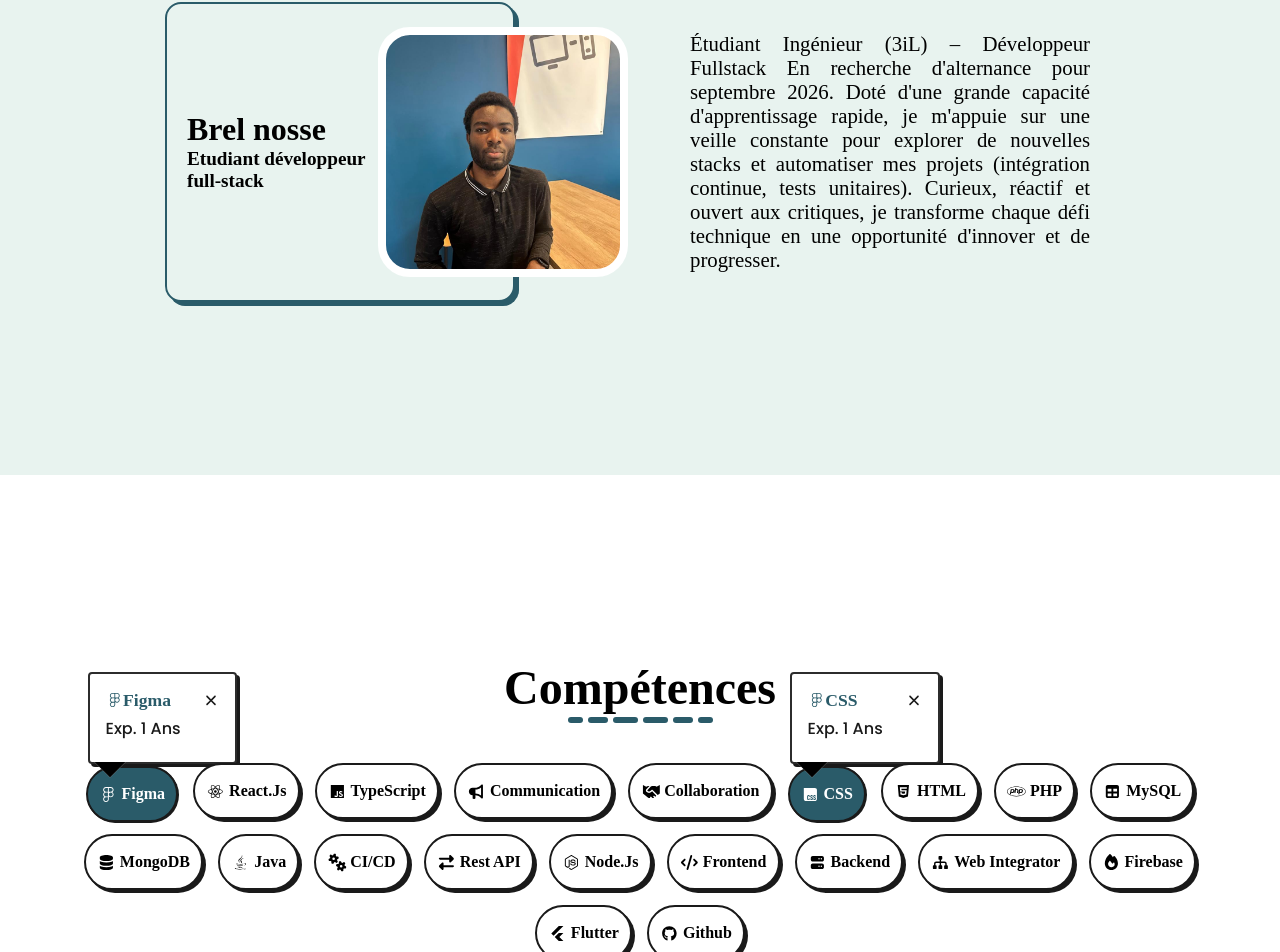
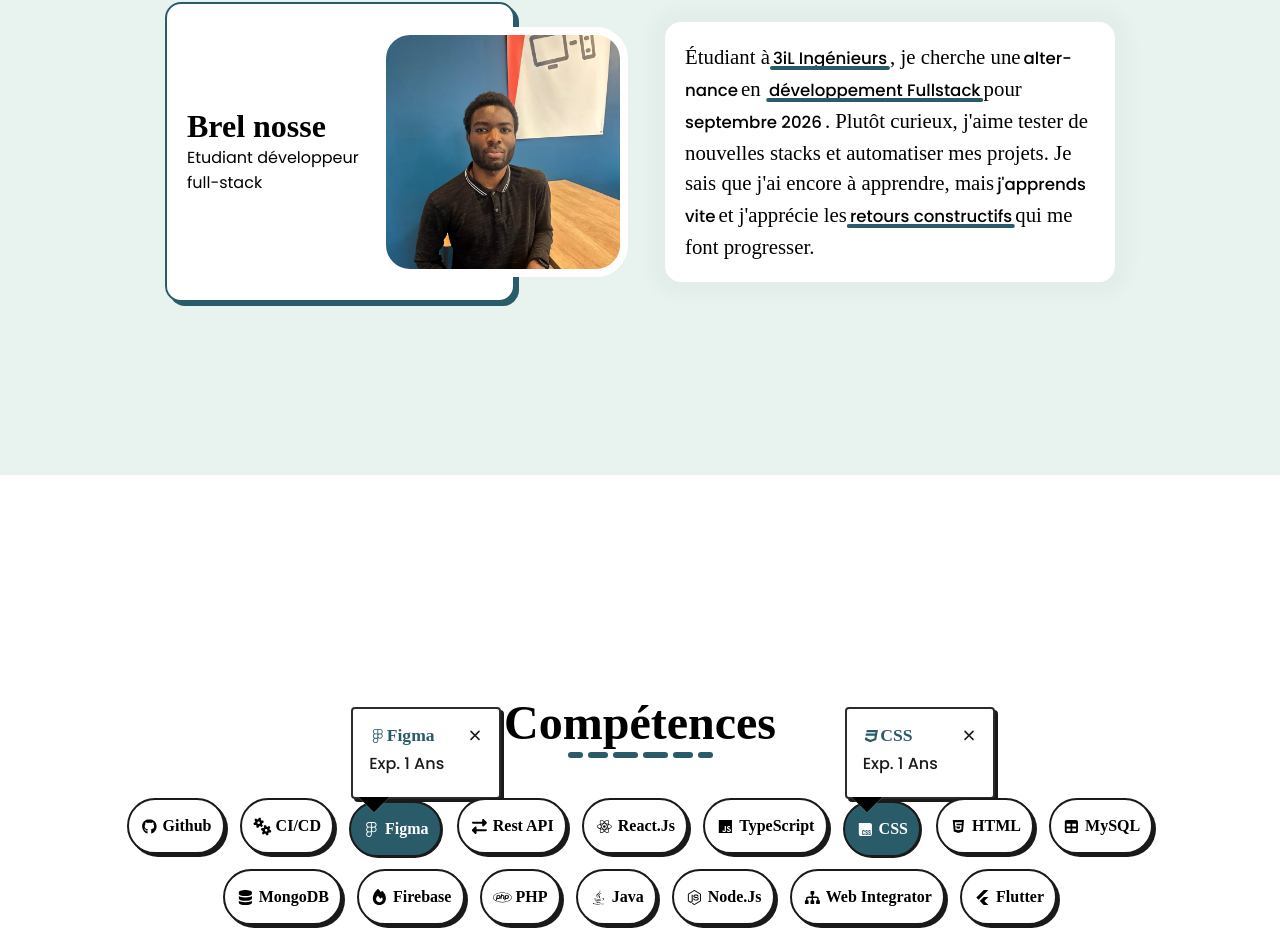
Before and after one commit to brelnosse/portofolio, a React (Create React App) app: page / in a window 1280 px wide. Shown: the part 1739-2691 px from the top of the page. Built offline with nearby package versions, Linux system fonts and the light colour scheme; a web font is replaced by a local one.

Commit message:
ui: about section interface

```diff
--- a/src/assets/style/about.css
+++ b/src/assets/style/about.css
@@ -17,7 +17,7 @@
     background-color: transparent;
 }
 .profileCaption{
-    background-color: var(--bg-color);
+    background-color: var(--white);
     padding: 20px 10px;
     height: 300px;
     width: 350px;
@@ -39,6 +39,11 @@
 .profileCaption .pc-description{
     padding: 20px 10px;
 }
+.profileCaption .pc-description h4{
+    font-family: 'Poppins';
+    font-weight: 400;
+    font-size: 1em;
+}
 .pc-img{
     width: var(--width);
     height: var(--height);
@@ -51,9 +56,32 @@
 }
 .profileDescription{
     font-size: 1.3em;
-    max-width: 450px;
+    width: 450px;
     padding: 0px 25px;
-    text-align: justify;
+    background-color: white;
+    padding: 20px;
+    box-shadow: 0px 0px 16px 16px #00000006;
+    border-radius: 16px;
+    line-height: 30px;
+    hyphens: auto;
+}
+.profileDescription span{
+    font-family: 'poppins';
+    padding: 0px 3px;
+    font-size: 0.8em;
+    font-weight: 500;
+    position: relative;
+}
+.profileDescription span::before{
+    content: '';
+    position: absolute;
+    height: 4px;
+    width: 100%;
+    left: 50%;
+    bottom: 0px;
+    background-color: var(--primary-color);
+    transform: translateX(-50%);
+    border-radius: 8px;
 }
 @media screen and (max-width: 1110px) {
     .aboutContainer{
@@ -93,7 +121,7 @@
     }
     .profileDescription{
         text-align: center;
-        max-width: 100%;
+        max-width: 95%;
     }
 }
 @media screen and (max-width: 560px) {
--- a/src/assets/style/experience.css
+++ b/src/assets/style/experience.css
@@ -42,8 +42,14 @@
     padding-left: 12px;
     margin-bottom: 5px;
     opacity: 0; /* État initial */
+    width: fit-content;
+    padding: 5px 8px;
+    border-radius: 4px;
+    background-color: var(--primary-color);
 }
-
+.experience ul.skills_list li span{
+    color: white;
+}
 /* Déclenchement au scroll */
 .experience.visible ul.skills_list li {
     animation: fadeInUp 0.5s ease forwards;
--- a/src/components/About.tsx
+++ b/src/components/About.tsx
@@ -19,15 +19,13 @@
                     <div className="pc-img">
                     </div>
                 </div>
-                <div className="profileDescription">
-                    Étudiant Ingénieur (3iL) – Développeur
-                    Fullstack En recherche d'alternance pour
-                    septembre 2026. Doté d'une grande capacité
-                    d'apprentissage rapide, je m'appuie sur une veille constante
-                    pour explorer de nouvelles stacks et automatiser mes projets (intégration continue, tests unitaires).
-                    Curieux, réactif et ouvert aux critiques, je transforme chaque défi
-                    technique en une opportunité d'innover et de progresser.
-                </div>
+                <p className="profileDescription">
+                    Étudiant à<span>3iL Ingénieurs</span>, je cherche une<span>alternance</span>
+                    en <span>développement Fullstack</span>pour<span>septembre 2026</span>. Plutôt curieux,
+                    j'aime tester de nouvelles stacks et automatiser mes projets.
+                    Je sais que j'ai encore à apprendre, mais<span>j'apprends vite</span>et
+                    j'apprécie les<span>retours constructifs</span>qui me font progresser.
+                </p>
             </div>
         </section>
     );
--- a/src/components/Experience.tsx
+++ b/src/components/Experience.tsx
@@ -37,7 +37,7 @@
                 <span className="date">{period}</span>
             </div>
 
-            <div className="line">
+            <div className="line" style={{fontFamily: 'Poppins'}}>
                 <h3>{postTitle}</h3>
                 <span className='location'>{location}</span>
             </div>
@@ -48,7 +48,9 @@
                         key={el + i}
                         style={{ '--i': i } as React.CSSProperties}
                     >
-                        {el}
+                        <span>
+                            {el}
+                        </span>
                     </li>
                 ))}
             </ul>
--- a/src/components/Project.tsx
+++ b/src/components/Project.tsx
@@ -92,7 +92,7 @@
                     </div>
                 </div>
 
-                <div className="projectTextDescription" ref={firstDescriptionRef} style={{height: 'auto'}}>
+                <div className="projectTextDescription" style={{height: 'auto'}}>
                     <h4>Compétences</h4>
                     <div className="stacks">
                         {
--- a/src/data/projects.ts
+++ b/src/data/projects.ts
@@ -1,6 +1,6 @@
 import { faCss3, faHtml5, faJs, faNodeJs, faPhp, faReact } from "@fortawesome/free-brands-svg-icons";
 import { ProjectProps } from "../types/project.type";
-import { faChartLine, faDatabase } from "@fortawesome/free-solid-svg-icons";
+import { faChartLine, faDatabase, faFire } from "@fortawesome/free-solid-svg-icons";
 
 export const projects:ProjectProps[] = [
     {
@@ -50,13 +50,13 @@
             require('../assets/images/thayipizzaRight.png'),
             require('../assets/images/thayipizzaBack.png'),
         ],
-        description: "Thayi Pizza est une application web de commande en ligne conçue pour simplifier l'interaction entre une pizzeria et ses clients. Le projet met l'accent sur une expérience utilisateur (UX) fluide, permettant de parcourir le menu, de personnaliser sa commande et de faciliter la prise de contact pour la livraison" ,
+        description: "ThayiPizza est une application web de commande en ligne conçue pour simplifier l'interaction entre une pizzeria et ses clients. Le projet met l'accent sur une expérience utilisateur (UX) fluide, permettant de parcourir le menu, de personnaliser sa commande et de faciliter la prise de contact pour la livraison" ,
         url: 'https://thayipizza.netlify.app',
         githubUrl: '',
         skills: [
             {
                 icon: faJs,
-                text: 'Typescript'
+                text: 'Javascript'
             },
             {
                 icon: faReact,
@@ -77,6 +77,10 @@
             {
                 icon: faChartLine,
                 text: 'Chart.js'
+            },
+            {
+                icon: faFire,
+                text: 'Firebase'
             },
         ]
     },
--- a/src/data/schoolCareer.ts
+++ b/src/data/schoolCareer.ts
@@ -5,7 +5,7 @@
         step: 1,
         postTitle: 'Cycle ingénieur en informatique',
         organization: '3il ingénieur',
-        period: 'Sept. 2025 - Maint',
+        period: 'Sept. 2025 - Maint.',
         skills: 'Collaboration, science de l\'ingénieur, Github, Architecture des ordinateurs/Systèmes, Analyse et conception de base de donnée, C avancé, bases du web, réseau.',
     },
     {
--- a/src/data/skills.ts
+++ b/src/data/skills.ts
@@ -1,8 +1,18 @@
 import { faBullhorn, faCode, faDatabase, faExchangeAlt, faGears, fas, faServer, faSitemap, faTable } from "@fortawesome/free-solid-svg-icons";
 import { SkillsCardProps } from "../types/skillscard.type";
-import { faAws, faCss, faFigma, faFlutter, faGithub, faHtml5, faJava, faJs, faNodeJs, faPhp, faReact } from "@fortawesome/free-brands-svg-icons";
+import { faAws, faCss, faCss3, faFigma, faFlutter, faGithub, faHtml5, faJava, faJs, faNodeJs, faPhp, faReact } from "@fortawesome/free-brands-svg-icons";
 
 export const Skills:SkillsCardProps[] = [
+    {
+        icon: faGithub,
+        text: 'Github',
+        active: false,
+    },
+    {
+        icon: faGears,
+        text: 'CI/CD',
+        active: false,
+    },
     {
         icon: faFigma,
         text: 'Figma',
@@ -14,6 +24,11 @@
             description: 'Exp. 1 ans',
         },
         active: true,
+    },
+    {
+        icon: faExchangeAlt,
+        text: 'Rest API',
+        active: false,
     },
     {
         icon: faReact,
@@ -33,21 +48,11 @@
         active: false,
     },
     {
-        icon: faBullhorn,
-        text: 'communication',
-        active: false,
-    },
-    {
-        icon: fas.faHandshake,
-        text: 'collaboration',
-        active: false,
-    },
-    {
         icon: faCss,
         text: 'CSS',
         tooltip: {
             title: {
-                icon: faFigma,
+                icon: faCss3,
                 text: 'CSS'
             },
             description: 'Exp. 1 ans',
@@ -57,11 +62,6 @@
     {
         icon: faHtml5,
         text: 'HTML',
-        active: false,
-    },
-    {
-        icon: faPhp,
-        text: 'PHP',
         active: false,
     },
     {
@@ -75,18 +75,18 @@
         active: false,
     },
     {
-        icon: faJava,
-        text: 'Java',
+        icon: fas.faFire,
+        text: 'Firebase',
         active: false,
     },
     {
-        icon: faGears,
-        text: 'CI/CD',
+        icon: faPhp,
+        text: 'PHP',
         active: false,
     },
     {
-        icon: faExchangeAlt,
-        text: 'Rest API',
+        icon: faJava,
+        text: 'Java',
         active: false,
     },
     {
@@ -94,24 +94,19 @@
         text: 'Node.js',
         active: false,
     },
-    {
-        icon: faCode,
-        text: 'Frontend',
-        active: false,
-    },
-    {
-        icon: faServer,
-        text: 'Backend',
-        active: false,
-    },
+    // {
+    //     icon: faCode,
+    //     text: 'Frontend',
+    //     active: false,
+    // },
+    // {
+    //     icon: faServer,
+    //     text: 'Backend',
+    //     active: false,
+    // },
     {
         icon: faSitemap,
         text: 'web integrator',
-        active: false,
-    },
-    {
-        icon: fas.faFire,
-        text: 'Firebase',
         active: false,
     },
     {
@@ -119,9 +114,4 @@
         text: 'Flutter',
         active: false,
     },
-    {
-        icon: faGithub,
-        text: 'Github',
-        active: false,
-    }
 ]
```
